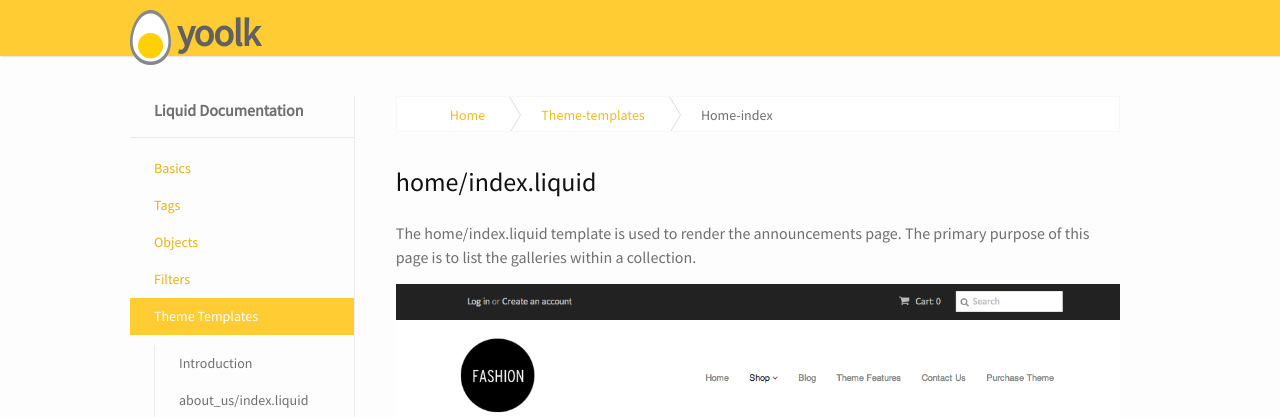
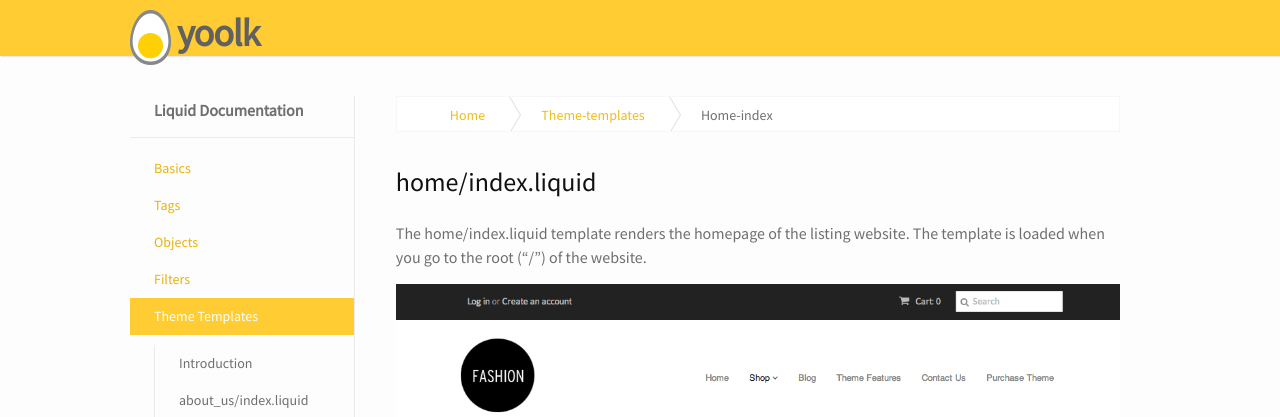
Before and after one commit to yoolk/liquid-documentation, a Jekyll site: the page built from theme-templates/home-index/index.md, in a window 1280 px wide and 1300 px high. Shown: the top 417 px of the window. Built offline with Jekyll 4.4.1, drawn with Linux system fonts in a browser that asks for light colours; nearby versions of some CDN libraries.

Commit message:
update home/index

```diff
--- a/theme-templates/home-index/index.md
+++ b/theme-templates/home-index/index.md
@@ -5,6 +5,6 @@
 
 <h2 class="section-title">home/index.liquid</h2>
 
-The home/index.liquid template is used to render the announcements page. The primary purpose of this page is to list the galleries within a collection.
+The home/index.liquid template renders the homepage of the listing website. The template is loaded when you go to the root ("/") of the website.
 
 ![announcements]({{ '/images/theme-templates/ex_collection.jpg' | prepend: site.baseurl }})
```
